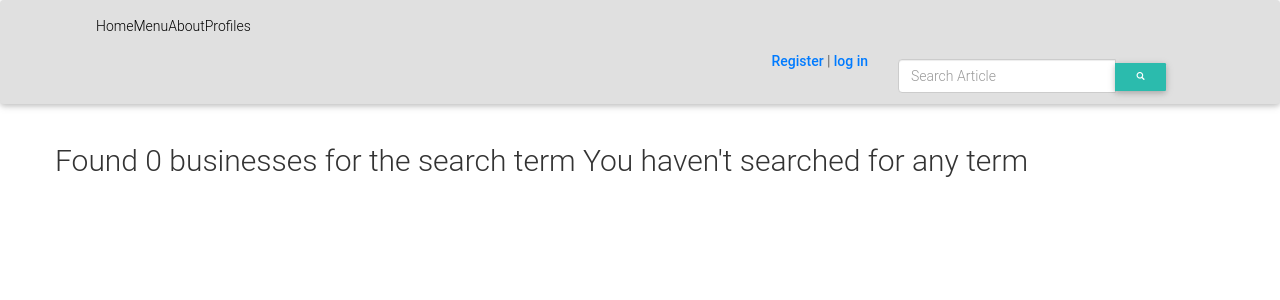
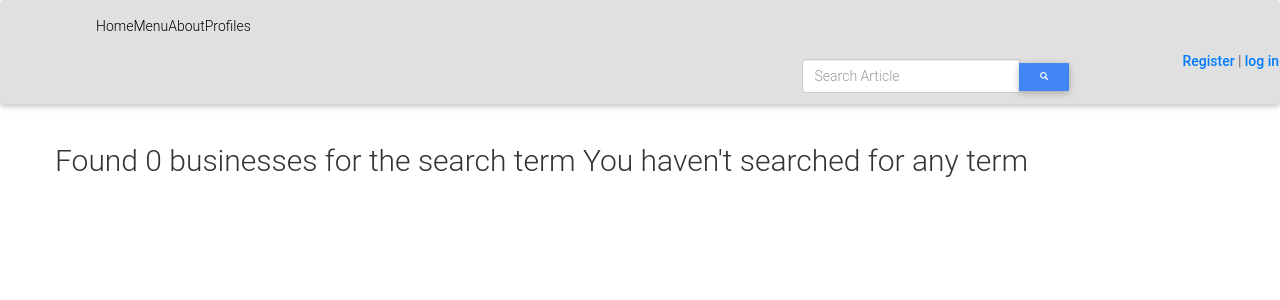
Before and after one commit to KadogoKenya/Neighbourhood, a Django app: page /search/ in a window 1280 px wide. Shown: the top 300 px of the page. Run offline with Django 3.2, Linux system fonts and the light colour scheme; some libraries are stand-ins or nearby versions.

Commit message:
adding search

```diff
--- a/neighbourhood/templates/all_neighbourhoods.html
+++ b/neighbourhood/templates/all_neighbourhoods.html
@@ -26,8 +26,8 @@
                         <th class="th-sm">Location</th>
                         <th class="th-sm">Neighborhood</th>
                         <th class="th-sm">description</th>
-                        <th class="th-sm">Health Contacts <br>Contacts</th>
-                        <th class="th-sm">Police <br>Contacts</th>
+                        <th class="th-sm">Health Contacts</th>
+                        <th class="th-sm">Police Contacts</th>
                         <th class="th-sm">Posted By:</th>
                         <th class="th-sm">Business:</th>
                     </tr>
--- a/neighbourhood/templates/neighbour/navbar.html
+++ b/neighbourhood/templates/neighbour/navbar.html
@@ -38,21 +38,8 @@
       </ul>
     </div>
 
-    <div class="col-sm-4 col-md-4 navbar-right">
 
-      <form class="navbar-form" role="search" action="{% url 'search_results' %}">
-
-        <div class="input-group">
-          <input type="text" class="form-control" placeholder="Search Article" name="article">
-          <div class="input-group-btn">
-            <button class="btn btn-default" type="submit"><i class="glyphicon glyphicon-search"></i></button>
-          </div>
-        </div>
-
-      </form>
-    </div>
-    <!-- search form end -->
-
+<div>
   <span class="pull-right">
     {% if user.is_authenticated %}
 
@@ -72,4 +59,21 @@
 
         {% endif %}
 </span>
+</div>
+
+<div class="col-sm-4 col-md-4 navbar-right">
+
+  <form class="navbar-form" role="search" action="{% url 'search_results' %}">
+
+    <div class="input-group">
+      <input type="text" class="form-control" placeholder="Search Article" name="article">
+      <div class="input-group-btn">
+        <button class="btn btn-primary" type="submit"><i class="glyphicon glyphicon-search"></i></button>
+      </div>
+    </div>
+
+  </form>
+</div>
+<!-- search form end -->
+
   </nav>
```
Lines whose indentation alone changed are shown as unchanged.
